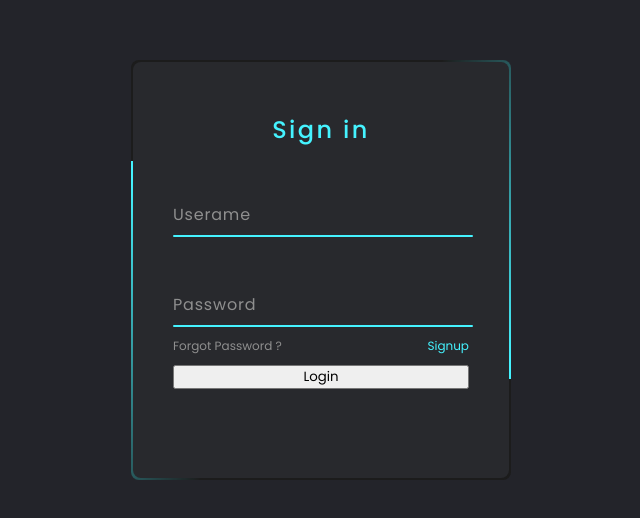
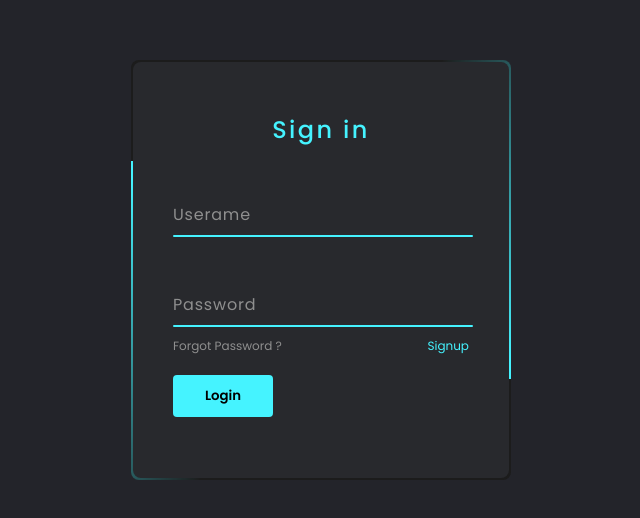
Before and after one commit to satyamrai0510/commando, a plain HTML site: page login_page_02/index.html in a window 1280 px wide. Shown: the part 130-648 px from the top of the page, without its empty margins (319-959 px from the left). Drawn offline with Linux system fonts and the light colour scheme.

Commit message:
style updated :heavy_plus_sign:

```diff
--- a/login_page_02/style.css
+++ b/login_page_02/style.css
@@ -155,3 +155,15 @@ h2
 {
 	color: #45f3ff;
 }
+input[type="submit"]
+{
+	border: none;
+	outline: none;
+	padding: 11px 25px;
+	background: #45f3ff;
+	cursor: pointer;
+	border-radius: 4px;
+	font-weight: 600;
+	width: 100px;
+	margin-top: 10px;
+}
```
